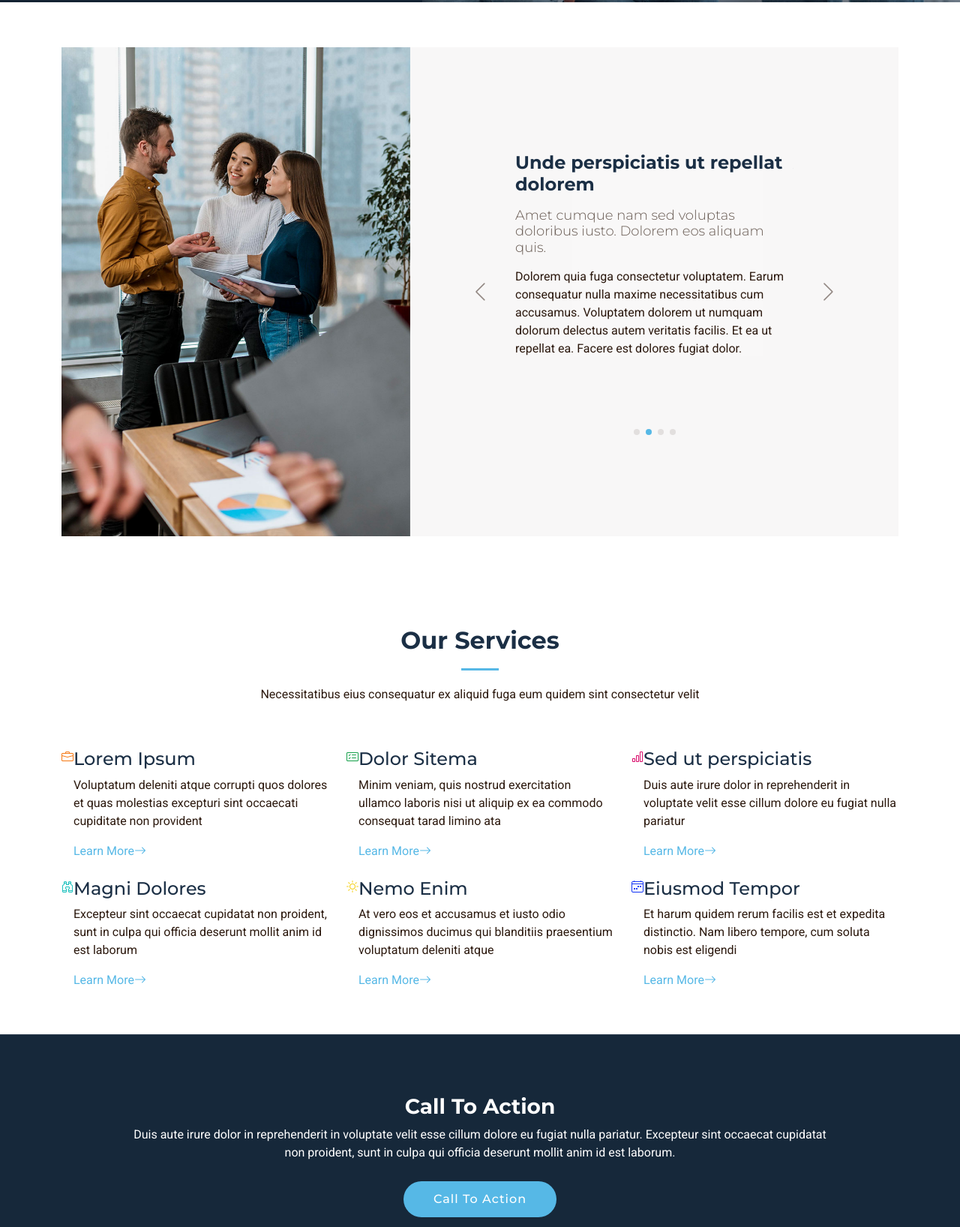
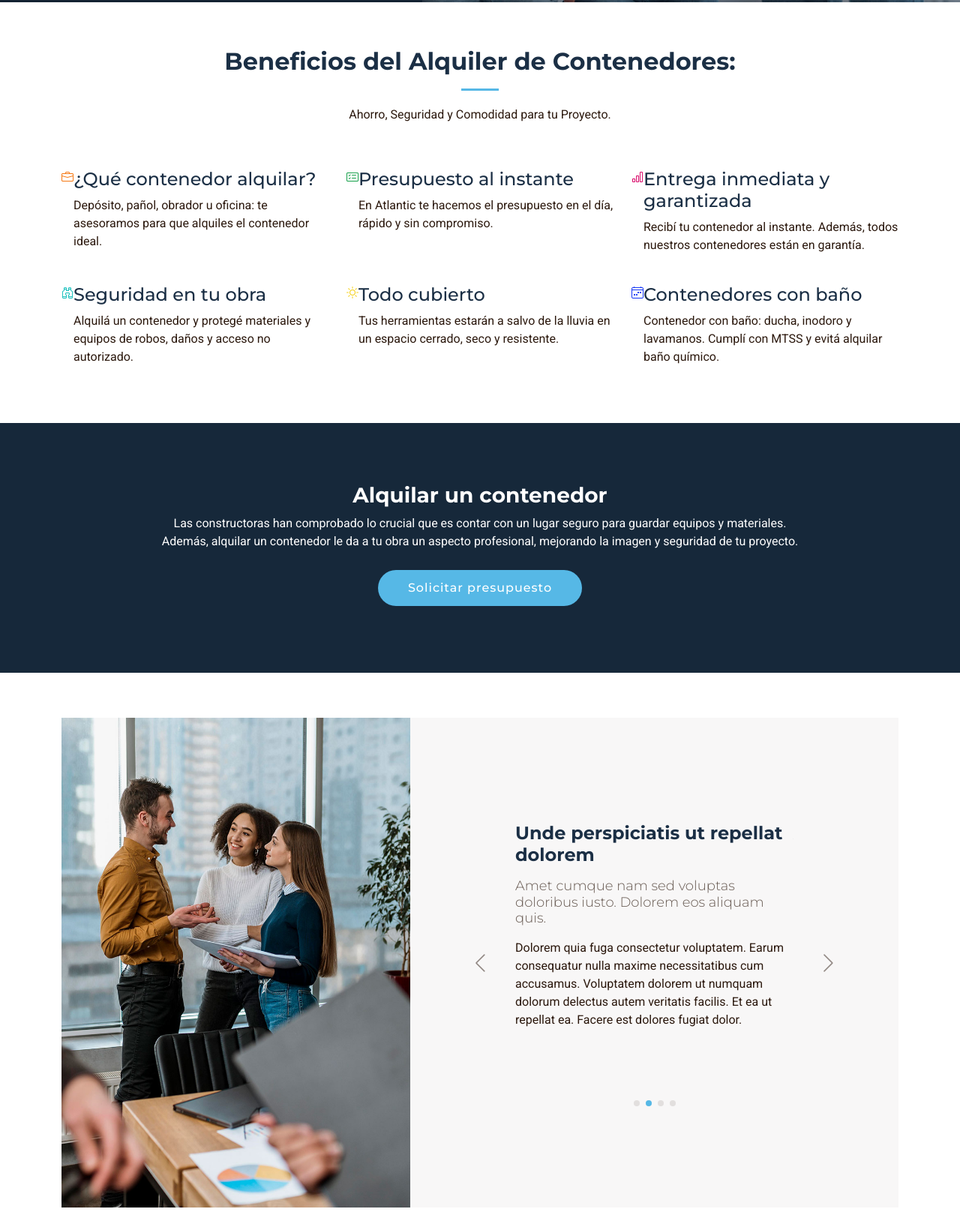
Before and after one commit to BardesioDiego/atlantic-containers-html, a plain HTML site: page index.html in a window 1280 px wide. Shown: the part 797-2433 px from the top of the page at 75% size. Drawn offline with Linux system fonts and the light colour scheme.

Commit message:
commit cambios

```diff
--- a/index.html
+++ b/index.html
@@ -72,19 +72,108 @@
       <div class="container">
         <div class="row">
           <div class="col-xl-4">
-            <h1 data-aos="fade-up">Focus On What Matters</h1>
+            <h1 data-aos="fade-up">Alquiler de
+              Contenedores</h1>
             <blockquote data-aos="fade-up" data-aos-delay="100">
-              <p>Lorem ipsum dolor, sit amet consectetur adipisicing elit. Perspiciatis cum recusandae eum laboriosam voluptatem repudiandae odio, vel exercitationem officiis provident minima. </p>
+              <p>Las constructoras y estudios de arquitectura de Uruguay enfrentan robos y pérdidas por el clima.<br>
+                Alquilá un contenedor seguro y protegido para evitar estos problemas. </p>
             </blockquote>
             <div class="d-flex" data-aos="fade-up" data-aos-delay="200">
-              <a href="#about" class="btn-get-started">Get Started</a>
-              <a href="https://www.youtube.com/watch?v=Y7f98aduVJ8" class="glightbox btn-watch-video d-flex align-items-center"><i class="bi bi-play-circle"></i><span>Watch Video</span></a>
+              <a href="#about" class="btn-get-started">+ INFO</a>
             </div>
           </div>
         </div>
       </div>
 
     </section><!-- /Hero Section -->
+
+    <!-- Services Section -->
+    <section id="services" class="services section">
+
+      <!-- Section Title -->
+      <div class="container section-title" data-aos="fade-up">
+        <h2>Beneficios del Alquiler de Contenedores:</h2>
+        <p>Ahorro, Seguridad y Comodidad para tu Proyecto.</p>
+      </div><!-- End Section Title -->
+
+      <div class="container">
+
+        <div class="row gy-4">
+
+          <div class="col-lg-4 col-md-6 service-item d-flex" data-aos="fade-up" data-aos-delay="100">
+            <div class="icon flex-shrink-0"><i class="bi bi-briefcase" style="color: #f57813;"></i></div>
+            <div>
+              <h4 class="title">¿Qué contenedor alquilar? </h4>
+              <p class="description">Depósito, pañol, obrador u oficina: te asesoramos para que alquiles el contenedor ideal.</p>
+            </div>
+          </div>
+          <!-- End Service Item -->
+
+          <div class="col-lg-4 col-md-6 service-item d-flex" data-aos="fade-up" data-aos-delay="200">
+            <div class="icon flex-shrink-0"><i class="bi bi-card-checklist" style="color: #15a04a;"></i></div>
+            <div>
+              <h4 class="title">Presupuesto al instante</h4>
+              <p class="description">En Atlantic te hacemos el presupuesto en el día, rápido y sin compromiso.</p>
+            </div>
+          </div><!-- End Service Item -->
+
+          <div class="col-lg-4 col-md-6 service-item d-flex" data-aos="fade-up" data-aos-delay="300">
+            <div class="icon flex-shrink-0"><i class="bi bi-bar-chart" style="color: #d90769;"></i></div>
+            <div>
+              <h4 class="title">Entrega inmediata y garantizada</h4>
+              <p class="description">Recibí tu contenedor al instante. Además, todos nuestros contenedores están en garantía.</p>
+            </div>
+          </div><!-- End Service Item -->
+
+          <div class="col-lg-4 col-md-6 service-item d-flex" data-aos="fade-up" data-aos-delay="400">
+            <div class="icon flex-shrink-0"><i class="bi bi-binoculars" style="color: #15bfbc;"></i></div>
+            <div>
+              <h4 class="title">Seguridad en tu obra</h4>
+              <p class="description">Alquilá un contenedor y protegé materiales y equipos de robos, daños y acceso no autorizado.</p>
+            </div>
+          </div><!-- End Service Item -->
+
+          <div class="col-lg-4 col-md-6 service-item d-flex" data-aos="fade-up" data-aos-delay="500">
+            <div class="icon flex-shrink-0"><i class="bi bi-brightness-high" style="color: #f5cf13;"></i></div>
+            <div>
+              <h4 class="title">Todo cubierto</h4>
+              <p class="description">Tus herramientas estarán a salvo de la lluvia en un espacio cerrado, seco y resistente.</p>
+            </div>
+          </div><!-- End Service Item -->
+
+          <div class="col-lg-4 col-md-6 service-item d-flex" data-aos="fade-up" data-aos-delay="600">
+            <div class="icon flex-shrink-0"><i class="bi bi-calendar4-week" style="color: #1335f5;"></i></div>
+            <div>
+              <h4 class="title">Contenedores con baño</h4>
+              <p class="description">Contenedor con baño: ducha, inodoro y lavamanos. Cumplí con MTSS y evitá alquilar baño químico.</p>
+            </div>
+          </div><!-- End Service Item -->
+
+        </div>
+
+      </div>
+
+    </section><!-- /Services Section -->
+
+    <!-- Call To Action Section -->
+    <section id="call-to-action" class="call-to-action section dark-background">
+
+      <img src="assets/img/cta-bg.jpg" alt="">
+
+      <div class="container">
+        <div class="row justify-content-center" data-aos="zoom-in" data-aos-delay="100">
+          <div class="col-xl-10">
+            <div class="text-center">
+              <h3>Alquilar un contenedor</h3>
+              <p>Las constructoras han comprobado lo crucial que es contar con un lugar seguro para guardar equipos y materiales.<br>
+                Además, alquilar un contenedor le da a tu obra un aspecto profesional, mejorando la imagen y seguridad de tu proyecto.</p>
+              <a class="cta-btn" href="#">Solicitar presupuesto</a>
+            </div>
+          </div>
+        </div>
+      </div>
+
+    </section><!-- /Call To Action Section -->
 
 <!-- Why Us Section -->
 <section id="why-us" class="why-us section">
@@ -168,107 +257,12 @@
 
 </section><!-- /Why Us Section -->
 
-    <!-- Services Section -->
-    <section id="services" class="services section">
-
-      <!-- Section Title -->
-      <div class="container section-title" data-aos="fade-up">
-        <h2>Our Services</h2>
-        <p>Necessitatibus eius consequatur ex aliquid fuga eum quidem sint consectetur velit</p>
-      </div><!-- End Section Title -->
-
-      <div class="container">
-
-        <div class="row gy-4">
-
-          <div class="col-lg-4 col-md-6 service-item d-flex" data-aos="fade-up" data-aos-delay="100">
-            <div class="icon flex-shrink-0"><i class="bi bi-briefcase" style="color: #f57813;"></i></div>
-            <div>
-              <h4 class="title">Lorem Ipsum</h4>
-              <p class="description">Voluptatum deleniti atque corrupti quos dolores et quas molestias excepturi sint occaecati cupiditate non provident</p>
-              <a href="#" class="readmore stretched-link"><span>Learn More</span><i class="bi bi-arrow-right"></i></a>
-            </div>
-          </div>
-          <!-- End Service Item -->
-
-          <div class="col-lg-4 col-md-6 service-item d-flex" data-aos="fade-up" data-aos-delay="200">
-            <div class="icon flex-shrink-0"><i class="bi bi-card-checklist" style="color: #15a04a;"></i></div>
-            <div>
-              <h4 class="title">Dolor Sitema</h4>
-              <p class="description">Minim veniam, quis nostrud exercitation ullamco laboris nisi ut aliquip ex ea commodo consequat tarad limino ata</p>
-              <a href="#" class="readmore stretched-link"><span>Learn More</span><i class="bi bi-arrow-right"></i></a>
-            </div>
-          </div><!-- End Service Item -->
-
-          <div class="col-lg-4 col-md-6 service-item d-flex" data-aos="fade-up" data-aos-delay="300">
-            <div class="icon flex-shrink-0"><i class="bi bi-bar-chart" style="color: #d90769;"></i></div>
-            <div>
-              <h4 class="title">Sed ut perspiciatis</h4>
-              <p class="description">Duis aute irure dolor in reprehenderit in voluptate velit esse cillum dolore eu fugiat nulla pariatur</p>
-              <a href="#" class="readmore stretched-link"><span>Learn More</span><i class="bi bi-arrow-right"></i></a>
-            </div>
-          </div><!-- End Service Item -->
-
-          <div class="col-lg-4 col-md-6 service-item d-flex" data-aos="fade-up" data-aos-delay="400">
-            <div class="icon flex-shrink-0"><i class="bi bi-binoculars" style="color: #15bfbc;"></i></div>
-            <div>
-              <h4 class="title">Magni Dolores</h4>
-              <p class="description">Excepteur sint occaecat cupidatat non proident, sunt in culpa qui officia deserunt mollit anim id est laborum</p>
-              <a href="#" class="readmore stretched-link"><span>Learn More</span><i class="bi bi-arrow-right"></i></a>
-            </div>
-          </div><!-- End Service Item -->
-
-          <div class="col-lg-4 col-md-6 service-item d-flex" data-aos="fade-up" data-aos-delay="500">
-            <div class="icon flex-shrink-0"><i class="bi bi-brightness-high" style="color: #f5cf13;"></i></div>
-            <div>
-              <h4 class="title">Nemo Enim</h4>
-              <p class="description">At vero eos et accusamus et iusto odio dignissimos ducimus qui blanditiis praesentium voluptatum deleniti atque</p>
-              <a href="#" class="readmore stretched-link"><span>Learn More</span><i class="bi bi-arrow-right"></i></a>
-            </div>
-          </div><!-- End Service Item -->
-
-          <div class="col-lg-4 col-md-6 service-item d-flex" data-aos="fade-up" data-aos-delay="600">
-            <div class="icon flex-shrink-0"><i class="bi bi-calendar4-week" style="color: #1335f5;"></i></div>
-            <div>
-              <h4 class="title">Eiusmod Tempor</h4>
-              <p class="description">Et harum quidem rerum facilis est et expedita distinctio. Nam libero tempore, cum soluta nobis est eligendi</p>
-              <a href="#" class="readmore stretched-link"><span>Learn More</span><i class="bi bi-arrow-right"></i></a>
-            </div>
-          </div><!-- End Service Item -->
-
-        </div>
-
-      </div>
-
-    </section><!-- /Services Section -->
-
-    <!-- Call To Action Section -->
-    <section id="call-to-action" class="call-to-action section dark-background">
-
-      <img src="assets/img/cta-bg.jpg" alt="">
-
-      <div class="container">
-        <div class="row justify-content-center" data-aos="zoom-in" data-aos-delay="100">
-          <div class="col-xl-10">
-            <div class="text-center">
-              <h3>Call To Action</h3>
-              <p>Duis aute irure dolor in reprehenderit in voluptate velit esse cillum dolore eu fugiat nulla pariatur. Excepteur sint occaecat cupidatat non proident, sunt in culpa qui officia deserunt mollit anim id est laborum.</p>
-              <a class="cta-btn" href="#">Call To Action</a>
-            </div>
-          </div>
-        </div>
-      </div>
-
-    </section><!-- /Call To Action Section -->
-
-
-
     <!-- Recent Posts Section -->
     <section id="recent-posts" class="recent-posts section">
 
       <!-- Section Title -->
       <div class="container section-title" data-aos="fade-up">
-        <h2>Recent Blog Posts</h2>
+        <h2>Consejos para alquilar contenedores en Uruguay:</h2>
 
       </div><!-- End Section Title -->
 
```
Lines whose indentation alone changed are shown as unchanged.
